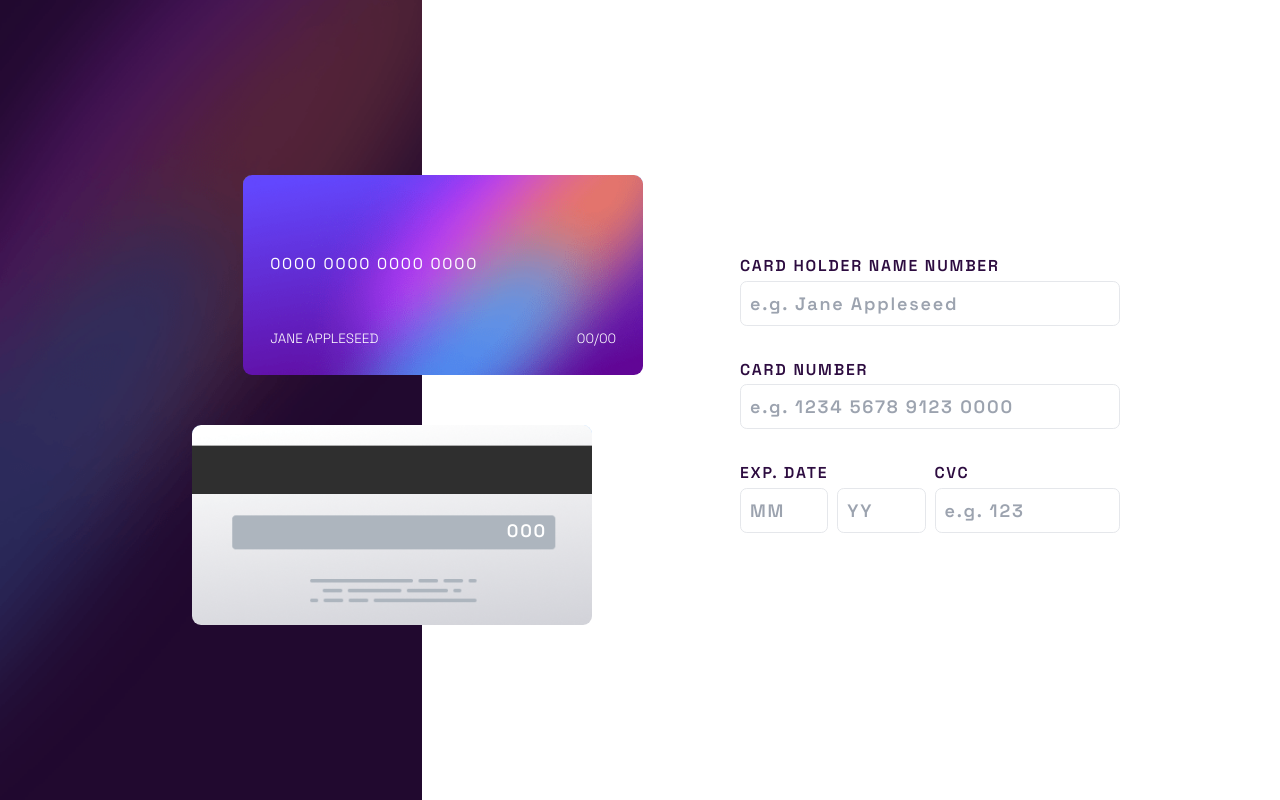
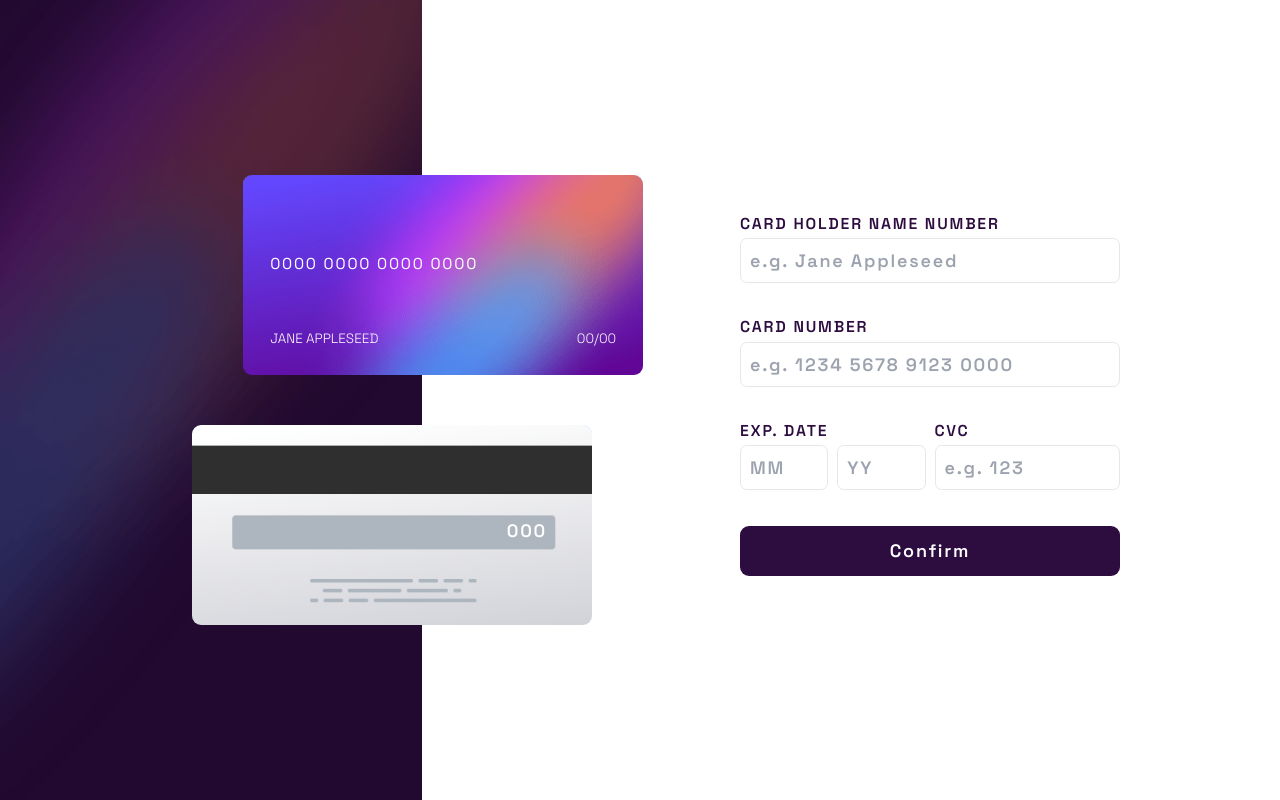
Before and after one commit to JuliCoDev/interactive_card, a React (Create React App) app: page / in a window 1280 px wide. Built offline with nearby package versions, Linux system fonts and the light colour scheme.

Commit message:
Add continue validation into handleSubmit in component form

```diff
--- a/src/App.jsx
+++ b/src/App.jsx
@@ -1,9 +1,11 @@
 import './App.css';
 import { FieldsCotextProvider } from './context/FieldsContext';
-import { useState } from 'react';
+import { useEffect, useState } from 'react';
 import Container from './styleComponents/Container';
 import Form from './components/Form';
 import Cards from './pages/Cards';
+import Complete from './pages/Complete';
+import useValidateInputCard from './hooks/useValidateInputCard';
 
 const FormFields = {
   cardholderName: {
@@ -114,7 +116,12 @@ const formContainer=`
 
 export default function App() {
 
+    const [complete , setComplete ] = useState(false);
 
+
+
+
+    if(!complete){
         return (
             <FieldsCotextProvider fields={FormFields}>
                 <Container>
@@ -124,12 +131,20 @@ export default function App() {
                     </div>
 
                     <div className={formContainer}>
-                    <Form />
+                        <Form
+                            setComplete={setComplete}
+                        />
                     </div>
 
                 </Container>
             </FieldsCotextProvider>
 
       )
+    }
+    return(
+        <div className="absolute bottom-[20%] w-full lg:right-[10%] lg:w-1/2 lg:bottom-[30%]">
+            <Complete setComplete={setComplete} />
+        </div>
+    )
 
 }
--- a/src/components/Form.jsx
+++ b/src/components/Form.jsx
@@ -1,10 +1,11 @@
-import { useContext, useState } from "react";
+import { useContext, useEffect } from "react";
 import { FieldsContext } from "../context/FieldsContext";
 import Field from "./Field";
 import Input from "./Input";
 import useValidateInputCard from "../hooks/useValidateInputCard";
 import ErrorInput from "../styleComponents/ErrorInput";
 import useFormatInputCard from "../hooks/useFormatInputCard";
+import Button from "../styleComponents/Button";
 
 const form = `
     w-[80%]
@@ -16,21 +17,41 @@ const form = `
 `;
 
 const Form = ({
-    children,
-    handleSubmit,
-    gridCol,
+    setComplete,
 }) =>{
 
     const contextField = useContext(FieldsContext);
 
-    const {Fields , inputValues, setFieldsValues} = contextField;
-
+    const {Fields , setFieldsValues} = contextField;
 
     //Validate input
     const {
         errors,
         setErros
     } = useValidateInputCard();
+
+
+    const handleSubmit = (e) => {
+        e.preventDefault();
+
+        Object.keys(Fields).map((nameField) => {
+            setErros(nameField , Fields[nameField]?.infoInputs)
+        })
+
+        if(Object.entries(errors).length !== 0){
+            const errorFields =Object.keys(errors).map((error) => {
+
+                return errors[error]?.isValidType
+            })
+
+
+            if(!errorFields.includes(false)){
+                setComplete(true)
+            }
+
+        }
+
+    }
 
     const {
         formatCardInputs,
@@ -41,7 +62,6 @@ const Form = ({
     const handleValidate = (nameField) =>   {
         setErros(nameField , Fields[nameField]?.infoInputs)
     }
-
 
 
 
@@ -74,8 +94,9 @@ const Form = ({
     }
 
 
+
     return(
-        <form className={form}>
+        <form className={form} onSubmit={handleSubmit}>
             <div className="grid grid-cols-12 gap-2">
                 {Object.keys(Fields).map((nameField) => {
                     const {infoInputs} = Fields[nameField];
@@ -101,6 +122,9 @@ const Form = ({
                 })
                 }
             </div>
+            <Button type="submit">
+                Confirm
+            </Button>
         </form>
     )
 }
--- a/src/pages/Complete.jsx
+++ b/src/pages/Complete.jsx
@@ -1,12 +1,10 @@
 import CheckLogo from '../assets/icon-complete.svg';
 import Button from '../styleComponents/Button';
 
-export default function Complete({setComplete, values, setCardValues, clearErrors}) {
+export default function Complete({setComplete}) {
 
     const onContinue = () =>{
         setComplete(false);
-        setCardValues(values);
-        clearErrors()
     }
 
     return(
```
Lines whose indentation alone changed are shown as unchanged.
